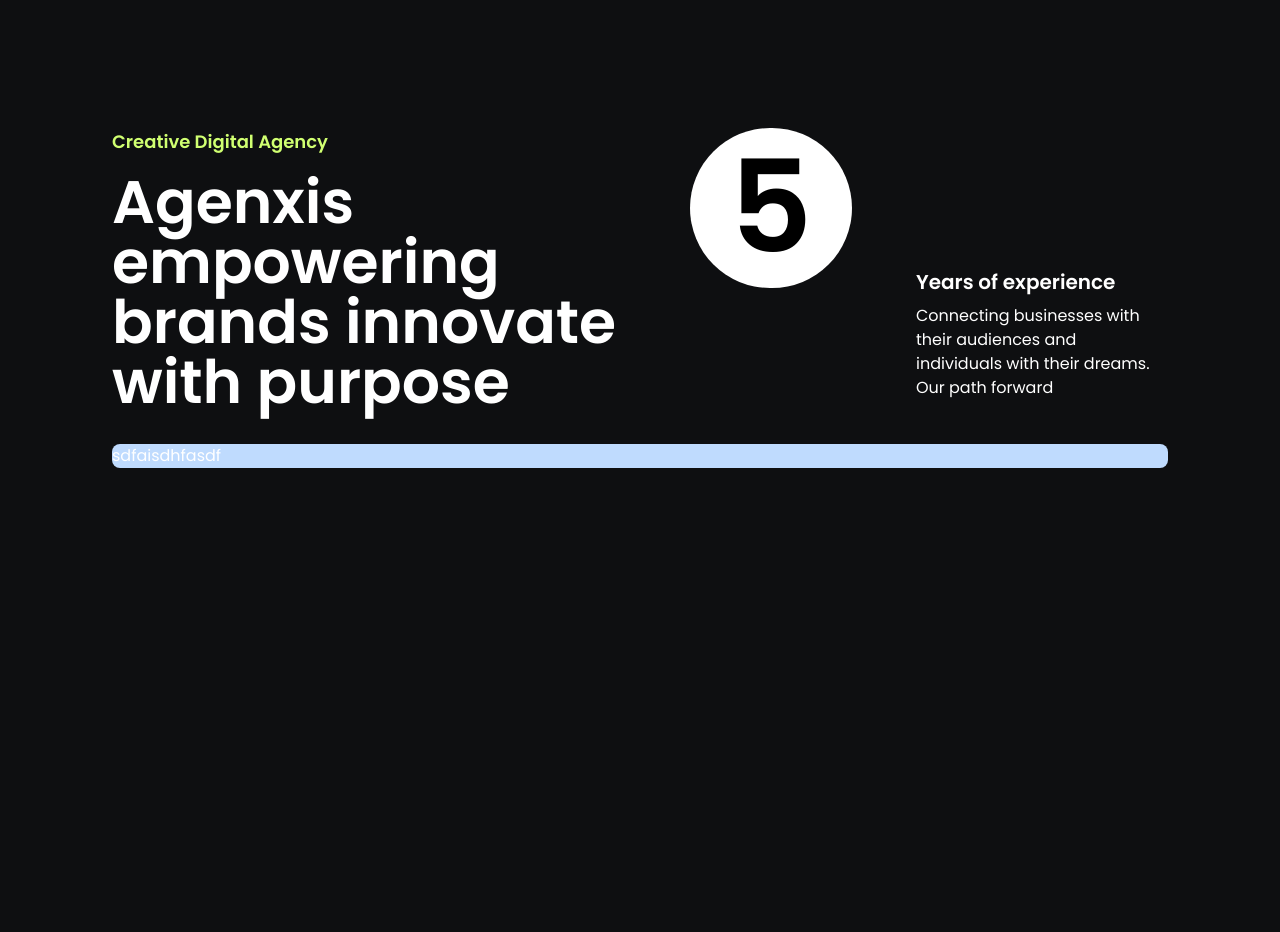
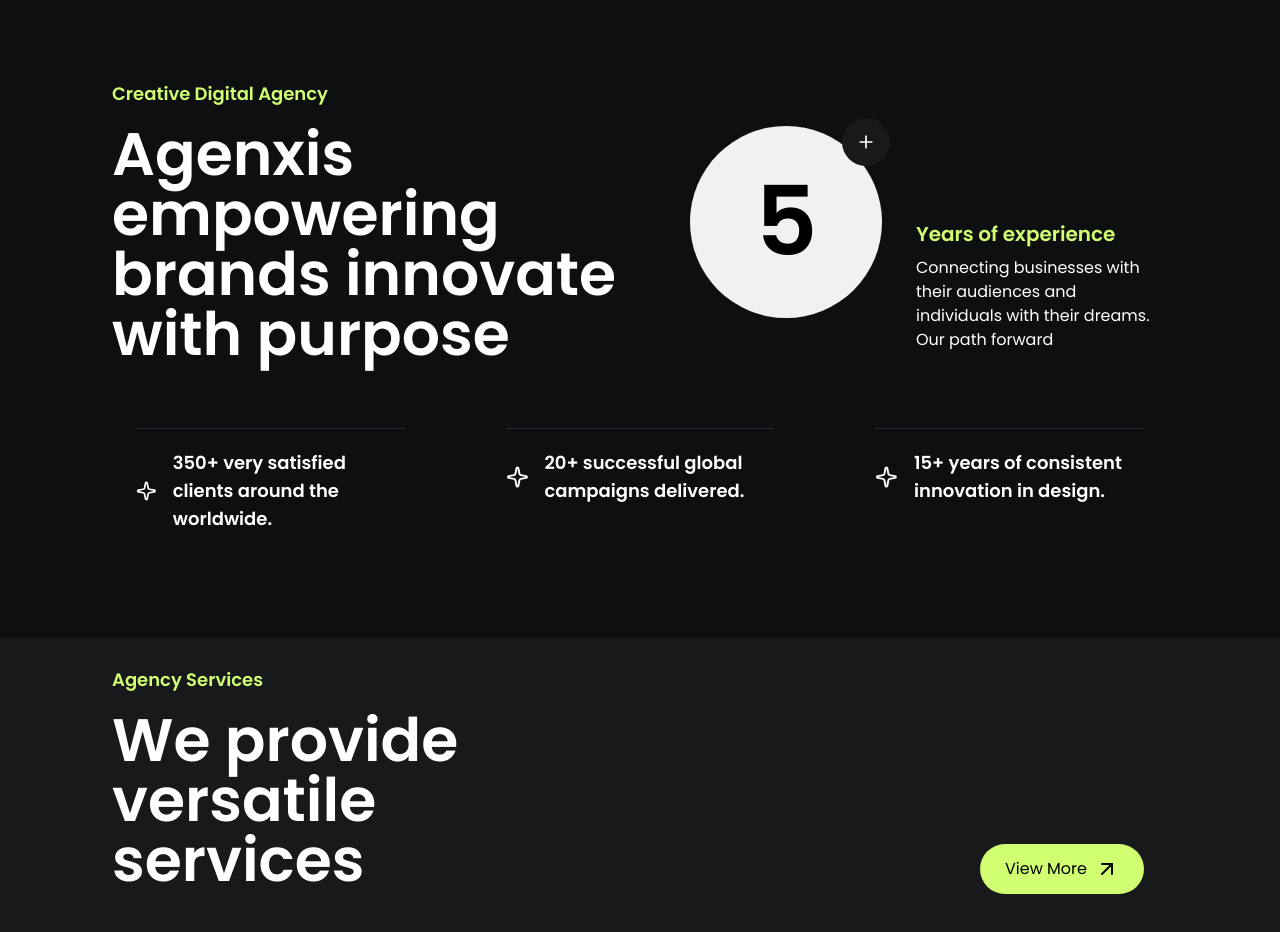
Before and after one commit to vinayyx/webdev-agenecy, a React (Vite) app in the folder Frontend/: page / in a window 1280 px wide. Shown: the part 1560-2492 px from the top of the page. Before the commit the page ends 2158 px from the top, so only its background shows below. Built offline with nearby package versions, Linux system fonts and the light colour scheme; a web font is replaced by a local one.

Commit message:
Complete Creative Digital Agency part and added new part name as Card and Agency Services

```diff
--- a/Frontend/src/App.jsx
+++ b/Frontend/src/App.jsx
@@ -20,7 +20,7 @@ function App() {
   //LENIS FOR SMOOTH SCROOL
   useEffect(() => {
     const lenis = new Lenis({
-      duration: 1.5, // scroll speed
+      duration: 2, // scroll speed
       easing: (t) => Math.min(1, 1.001 - Math.pow(2, -10 * t)), // easing function
       smoothWheel: true, // smooth mouse wheel
       smoothTouch: true, // mobile me disable/enable
--- /dev/null
+++ b/Frontend/src/Components/Card.jsx
@@ -0,0 +1,40 @@
+import React from "react";
+import { ArrowUpRight } from "lucide-react";
+
+function Card() {
+  return (
+    <div className="w-full flex flex-col justify-center items-center gap-9 mt-14 md:mt-0 bg-[#18191B] md:px-28 px-4">
+      {/* Top Section */}
+      <div className="w-full flex flex-col md:flex-row h-auto md:h-[35vh] ">
+        {/* Left Side Text */}
+        <div className="w-full md:w-1/2 gap-4 flex flex-col md:justify-center  justify-start items-start  h-full   ">
+          <h1 className="font-font2 text-left font-bold text-[#D0FF71] text-sm sm:text-base md:text-lg">
+            Agency Services
+          </h1>
+          <h1 className="text-2xl text-left sm:text-3xl md:text-5xl lg:text-6xl font-bold leading-tight">
+            We provide versatile services
+          </h1>
+        </div>
+
+        {/* Right Side Button */}
+        <div className="w-full md:w-1/2 relative h-40 md:h-full  flex justify-center md:justify-end items-center md:items-end p-6">
+          <button
+            className="group bg-[#D0FF71] rounded-full px-6 py-3 flex gap-2 items-center text-black border border-transparent
+          hover:bg-black hover:border-[#D0FF71] hover:text-[#D0FF71]
+          transition-all duration-300 ease-in-out"
+          >
+            View More
+            <span className="inline-block transition-transform duration-300 group-hover:translate-x-1 group-hover:-translate-y-1">
+              <ArrowUpRight />
+            </span>
+          </button>
+        </div>
+      </div>
+
+      {/* Bottom Section */}
+      <div className="w-full h-[50vh] sm:h-[60vh] md:h-[75vh] "></div>
+    </div>
+  );
+}
+
+export default Card;
--- a/Frontend/src/Components/Exprience.jsx
+++ b/Frontend/src/Components/Exprience.jsx
@@ -1,12 +1,13 @@
 import React from "react";
+import { Plus, Sparkle } from "lucide-react";
 
 function Experience() {
   return (
-    <div className="md:px-28 px-4 flex flex-col gap-8 mt-10 justify-center items-center w-full min-h-[75vh]">
+    <div className="md:px-28 px-4 flex flex-col gap-10 mt-10 justify-center items-center w-full min-h-[80vh]">
       {/* Top Section */}
       <div className="w-full flex flex-col md:flex-row h-auto md:h-[60%] gap-6">
         {/* Left Text */}
-        <div className="flex flex-col gap-4 w-full md:w-[55%] text-left md:text-left">
+        <div className="flex flex-col gap-4 w-full md:w-[55%] text-left">
           <h1 className="font-font2 font-bold text-[#D0FF71] text-sm sm:text-base md:text-lg">
             Creative Digital Agency
           </h1>
@@ -16,18 +17,24 @@ function Experience() {
         </div>
 
         {/* Circle with Number */}
-        <div className="flex justify-start items-start md:justify-start  md:items-start w-full md:w-[20%]">
-          <div className="w-32 h-32 sm:w-40 sm:h-40 md:w-[80%] aspect-square flex justify-center items-center bg-white rounded-full">
-            <h1 className="text-6xl sm:text-7xl md:text-9xl text-black font-bold">
+        <div className="flex justify-start md:justify-start items-center w-full md:w-[20%]">
+          <div className="relative w-24 h-24 sm:w-32 sm:h-32 md:w-40 md:h-40 lg:w-48 lg:h-48 flex justify-center items-center bg-[#F1F1F1] rounded-full">
+            <h1 className="text-4xl sm:text-5xl md:text-7xl lg:text-8xl text-black font-bold">
               5
             </h1>
+            <div className="w-8 h-8 sm:w-10 sm:h-10 md:w-12 md:h-12 absolute -top-2 -right-2 bg-[#18191B] rounded-full flex justify-center items-center group cursor-pointer">
+              <Plus
+                size={20}
+                className="text-white transform transition-transform duration-300 group-hover:rotate-180"
+              />
+            </div>
           </div>
         </div>
 
-        {/* Right Side Text */}
-        <div className="relative w-full md:w-[25%] flex justify-start md:justify-end items-center">
-          <div className="md:absolute md:bottom-3 md:right-1 flex flex-col gap-2 text-left md:text-left">
-            <h1 className="text-lg sm:text-xl font-bold">
+        {/* Right Text */}
+        <div className="relative w-full md:w-[25%] flex justify-center md:justify-end items-center">
+          <div className="md:absolute md:bottom-3 md:right-1 flex flex-col gap-2 text-left">
+            <h1 className="text-lg text-[#D0FF71] sm:text-xl font-bold">
               Years of experience
             </h1>
             <p className="text-sm sm:text-base">
@@ -39,8 +46,30 @@ function Experience() {
       </div>
 
       {/* Bottom Section */}
-      <div className="w-full h-40 sm:h-48 md:h-[35%] bg-blue-200 rounded-lg">
-        sdfaisdhfasdf
+      <div className="w-full flex flex-col md:flex-row justify-between items-stretch gap-4 sm:gap-6">
+        {[
+          "350+ very satisfied clients around the worldwide.",
+          "20+ successful global campaigns delivered.",
+          "15+ years of consistent innovation in design.",
+        ].map((text, i) => (
+          <div
+            key={i}
+            className="group w-full md:w-[30%] flex flex-col gap-5 p-4 sm:p-6 bg-transparent rounded-lg cursor-pointer"
+          >
+            {/* Animated underline */}
+            <div className="h-[1px] w-full bg-gray-800 relative overflow-hidden rounded">
+              <div className="absolute inset-0 w-0 bg-white transition-all duration-500 group-hover:w-full"></div>
+            </div>
+
+            {/* Content */}
+            <div className="w-full flex gap-3 sm:gap-4 justify-start items-center transition-colors duration-500 group-hover:text-white">
+              <Sparkle className="h-8 w-8 sm:h-10 sm:w-10 transition-colors duration-500 group-hover:text-[#D0FF71]" />
+              <h1 className="text-sm sm:text-base md:text-lg font-semibold leading-snug">
+                {text}
+              </h1>
+            </div>
+          </div>
+        ))}
       </div>
     </div>
   );
--- a/Frontend/src/Components/TaglineLoader.jsx
+++ b/Frontend/src/Components/TaglineLoader.jsx
@@ -5,7 +5,7 @@ export default function TaglineLoader({ onFinish }) {
   const [show, setShow] = useState(true);
   const taglineRef = useRef(null);
 
-  const tagline = "Crafting Beautiful Web Experiences";
+  const tagline = "Crafting Beautiful Web  Experiences";
 
   useEffect(() => {
     const letters = taglineRef.current.querySelectorAll("span");
--- a/Frontend/src/Pages/Home.jsx
+++ b/Frontend/src/Pages/Home.jsx
@@ -4,6 +4,7 @@ import HeroSection1 from "../Components/HeroSection1";
 import HeroSection2 from "../Components/HeroSection2";
 import AgencyStrip from "../Components/AgencyStrip";
 import Exprience from "../Components/Exprience";
+import Card from "../Components/Card";
 
 function Home() {
   return (
@@ -13,6 +14,7 @@ function Home() {
       <HeroSection2/>
       <AgencyStrip/>
       <Exprience/>
+      <Card/>
 
 
     </div>
```
